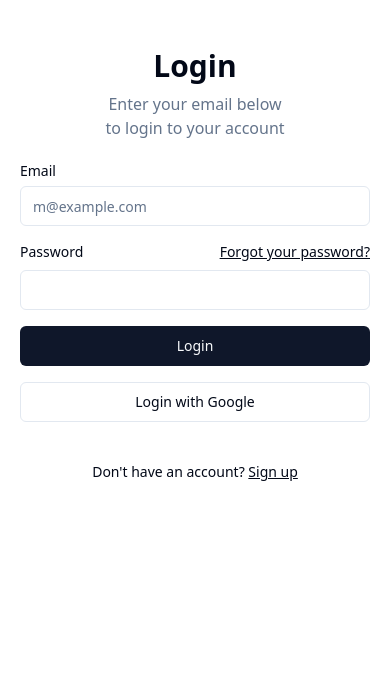
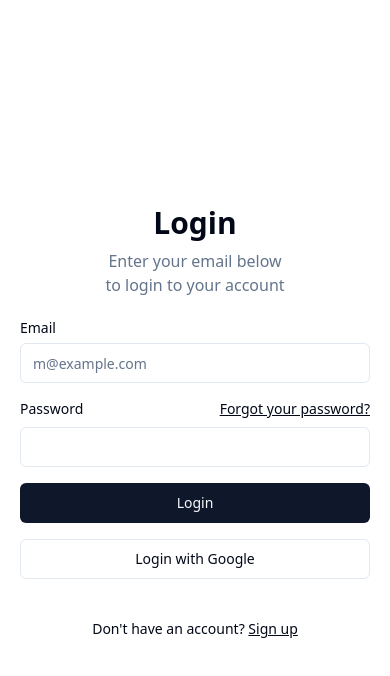
Before and after one commit to GPT-Engineer-App/visitable-countries, a React (Vite) app: page /login in a window 390 px wide. Shown: the top 676 px of the page. Built offline with nearby package versions, Linux system fonts and the light colour scheme.

Commit message:
Updated login page layout: centered the login box and removed the image.

```diff
--- a/src/pages/Login.jsx
+++ b/src/pages/Login.jsx
@@ -4,8 +4,7 @@ import { Label } from "@/components/ui/label"
 
 export default function Login() {
   return (
-    <div className="w-full lg:grid lg:min-h-[600px] lg:grid-cols-2 xl:min-h-[800px]">
-      <div className="flex items-center justify-center py-12">
+    <div className="flex items-center justify-center min-h-screen">
         <div className="mx-auto grid w-[350px] gap-6">
           <div className="grid gap-2 text-center">
             <h1 className="text-3xl font-bold">Login</h1>
@@ -50,13 +49,5 @@ export default function Login() {
           </div>
         </div>
       </div>
-      <div className="hidden bg-muted lg:block">
-        <img
-          src="/placeholder.svg"
-          alt="Image"
-          className="h-full w-full object-cover dark:brightness-[0.2] dark:grayscale"
-        />
-      </div>
-    </div>
   )
 }
```
